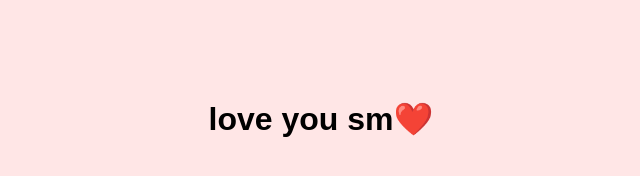
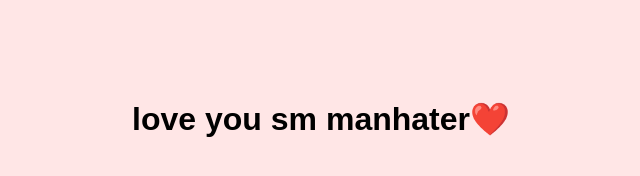
Before and after one commit to rexe8/SITE_1, a plain HTML site: page index.html in a window 1280 px wide. Both pictures are taken after a click on the button "Yes 💖". Shown: the whole page, without its empty margins (319-959 px from the left). Drawn offline with Linux system fonts and the light colour scheme.

Commit message:
Update index.html

```diff
--- a/index.html
+++ b/index.html
@@ -31,7 +31,7 @@
 
 <script>
 function sayYes() {
-  document.body.innerHTML = "<h1>love you sm❤️</h1>";
+  document.body.innerHTML = "<h1>love you sm manhater❤️</h1>";
 }
 
 function moveNo() {
```
